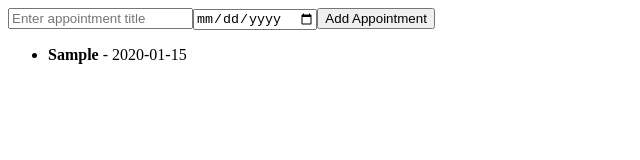
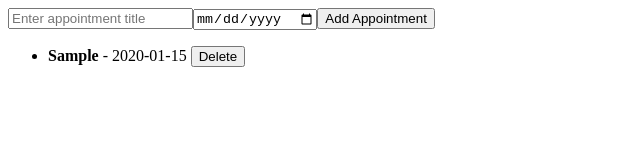
Before and after one commit to benshabbat/appiontment-app-angular, an Angular app in the folder appointment-app/: page / in a window 1280 px wide. Both pictures are taken after typing "Sample", "2020-01-15" into the empty fields and a click on the button "Add Appointment". Shown: the top 160 px of the page, without its empty margins (0-640 px from the left). Built offline with nearby package versions, Linux system fonts and the light colour scheme.

Commit message:
feat: add delete functionality for appointments in the list

```diff
--- a/appointment-app/src/app/appointment-list/appointment-list.html
+++ b/appointment-app/src/app/appointment-list/appointment-list.html
@@ -8,6 +8,7 @@
   @for( appointment of appointments; track appointment.title) {
   <li>
     <strong>{{ appointment.title }}</strong> - {{ appointment.date }}
+    <button (click)="removeAppointment(appointment.id)">Delete</button>
   </li>
   }
 </ul>
--- a/appointment-app/src/app/appointment-list/appointment-list.ts
+++ b/appointment-app/src/app/appointment-list/appointment-list.ts
@@ -25,4 +25,8 @@ export class AppointmentList {
       this.newAppointmentDate = new Date();
     }
   }
+
+  removeAppointment(id: number) {
+    this.appointments = this.appointments.filter(appointment => appointment.id !== id);
+  }
 }
```
